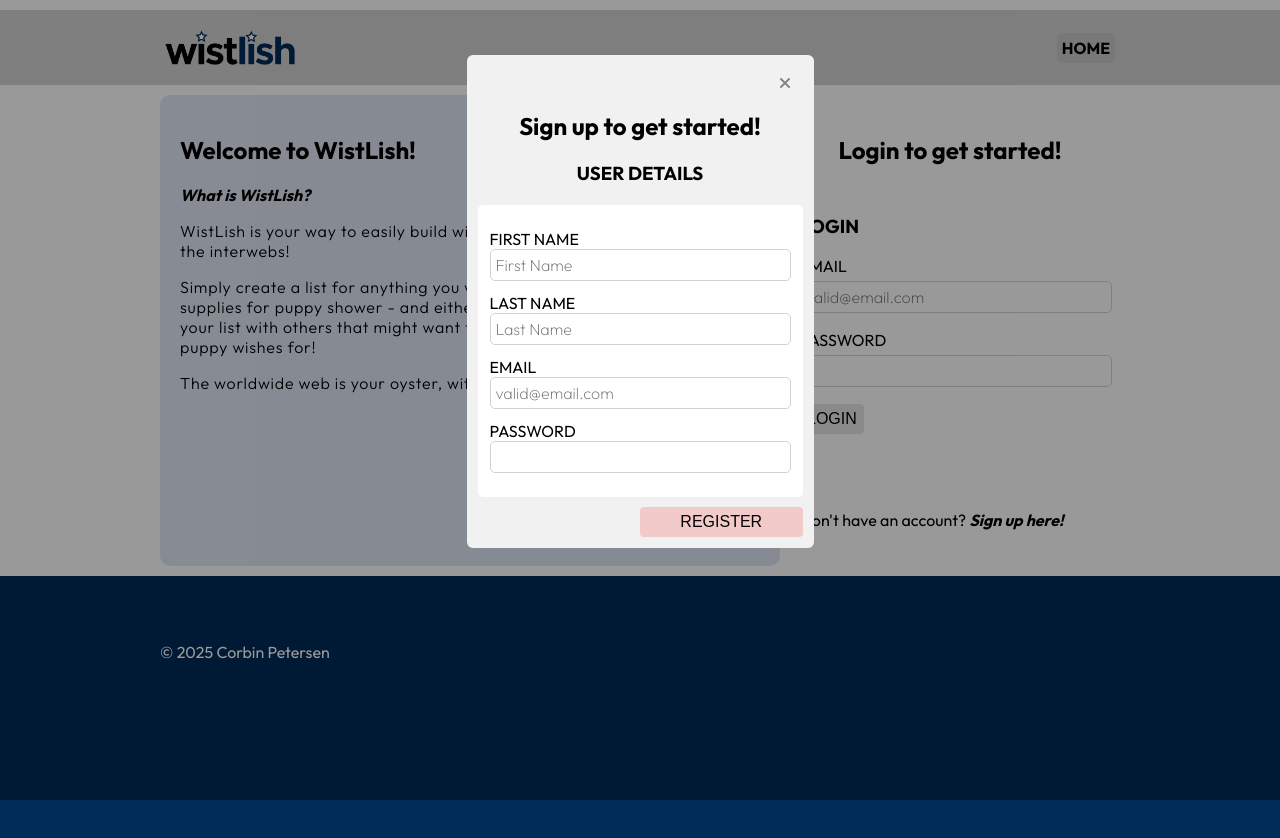
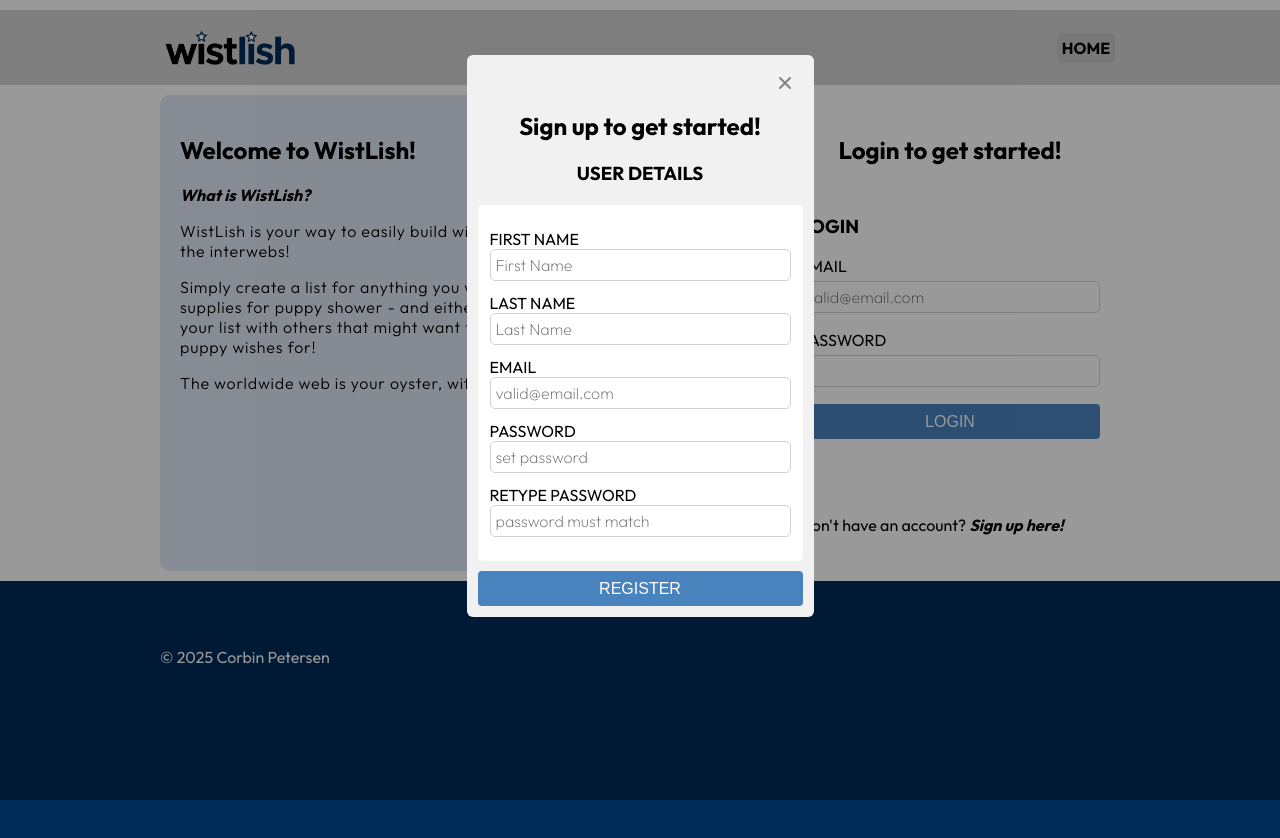
Before and after one commit to Corbin-Petersen/unit-two-final-project-Corbin-P, a React (Vite) app in the folder wishlist-frontend/: page / in a window 1280 px wide. Both pictures are taken after a click on the element "Sign up here!". Shown: the top 838 px of the page. Built offline with nearby package versions, Linux system fonts and the light colour scheme.

Commit message:
added validation to new user registration

```diff
--- a/wishlist-frontend/src/components/NewList.jsx
+++ b/wishlist-frontend/src/components/NewList.jsx
@@ -1,3 +1,4 @@
+import { FontAwesomeIcon } from "@fortawesome/react-fontawesome";
 import { useEffect, useState } from "react";
 import { useNavigate, useParams } from "react-router";
 import { toast } from "react-toastify";
@@ -67,13 +68,15 @@ export default function NewList( props ) {
 
     return (
         <div className="modal make-new col">
-            <button className="close square" onClick={() => cancelAdd(newListRef.current)}><i className="fa-solid fa-xmark"></i></button>
+            <button className="close square" onClick={() => cancelAdd(newListRef.current)}>
+                <FontAwesomeIcon icon="fa-solid fa-xmark" />
+            </button>
             <div id="new-list-header">
                 <h2>Create New List</h2>
             </div>
             <form name="new-list" id="new-list" className="col" method="post" onSubmit={submitNewList}>
                 <label>LIST NAME
-                    <input type="text" id="list-name" name="name" value={formData.name} onChange={handleChange} autoFocus required/>
+                    <input type="text" id="list-name" name="name" value={formData.name} onChange={handleChange} autoFocus required />
                 </label>
                 <label>DESCRIPTION
                     <textarea id="list-info" name="description" rows="5" value={formData.description} onChange={handleChange} required />
--- a/wishlist-frontend/src/components/NewUser.jsx
+++ b/wishlist-frontend/src/components/NewUser.jsx
@@ -1,8 +1,11 @@
-import { useState } from "react";
+import { FontAwesomeIcon } from "@fortawesome/react-fontawesome";
+import { useEffect, useState } from "react";
 import { toast } from "react-toastify";
 
 export default function NewUser( props ) {
     const { closeModal, modalDiv } = props;
+    const [ matches, setMatches ] = useState(false);
+    const [ retypedPass, setRetypedPass ] = useState("");
     const [ newUser, setNewUser ] = useState({
         firstName: "",
         lastName: "",
@@ -10,20 +13,47 @@ export default function NewUser( props ) {
         userPass: ""
     });
 
+    useEffect(() => {
+        if (retypedPass === newUser.userPass) {
+            setMatches(true);
+        };
+    }, [retypedPass]);
+
     // set input handlers
     const handleChange = (e) => {
         const { name, value } = e.target;
-        console.log(`Updating ${name}:`, value);
         setNewUser((d) => ({
             ...d,
             [name]: value,
         }));
     };
 
+    // Password match feedback
+    const confirmPass = (e) => {
+        const x = e.target.value;
+        const y = e.target.className;
+        setRetypedPass(() => x);
+    };
+
+    // cancel registration
+    const cancelReg = () => {
+        closeModal();
+        setNewUser({
+            firstName: "",
+            lastName: "",
+            email: "",
+            userPass: ""
+        })
+        setRetypedPass("");
+        setMatches(false);
+    }
+
     // register new user
     const registerUser = async (e) => {
         e.preventDefault();
-        console.log(newUser);
+        if (!matches) {
+            return toast.error("Password fields must match.", {theme: "colored"});
+        }
         try {
             // register API
             const response = await fetch(`http://localhost:8080/api/user/register`, {
@@ -51,25 +81,30 @@ export default function NewUser( props ) {
 
     return (
         <div id="new-user" className="modal col">
-            <button className="close square" onClick={closeModal}><i className="fa-solid fa-xmark"></i></button>
+            <button className="close square" onClick={cancelReg}>
+                <FontAwesomeIcon icon="fa-solid fa-xmark" />
+            </button>
             <h2 id="register-h1">Sign up to get started!</h2>
             <form name="registration-form" id="register" className="col" method="post" onSubmit={registerUser}>
                 <h3>USER DETAILS</h3>
                 <div id="register-fields">
                     <label>FIRST NAME
-                        <input type="text" id="new-fname" name="firstName" placeholder="First Name" onChange={handleChange} />
+                        <input type="text" id="new-fname" name="firstName" placeholder="First Name" value={newUser.firstName} onChange={handleChange} required />
                     </label>
                     <label>LAST NAME
-                        <input type="text" id="new-lname" name="lastName" placeholder="Last Name" onChange={handleChange} />
+                        <input type="text" id="new-lname" name="lastName" placeholder="Last Name" value={newUser.lastName} onChange={handleChange} required />
                     </label>
                     <label>EMAIL
-                        <input type="email" id="new-email" name="email" placeholder="valid@email.com" onChange={handleChange} />
+                        <input type="email" id="new-email" name="email" placeholder="valid@email.com" value={newUser.email} onChange={handleChange} required/>
                     </label>
                     <label>PASSWORD
-                        <input type="password" id="new-pass" name="userPass" autoComplete="set password" onChange={handleChange} />
+                        <input type="password" id="new-pass" name="userPass" placeholder="set password" value={newUser.userPass} onChange={handleChange} required />
+                    </label>
+                    <label>RETYPE PASSWORD
+                        <input type="password" id="login-pass2" name="loginPass2" className={matches ? "match" : "no-match"} placeholder="password must match" value={retypedPass} onChange={confirmPass} required />
                     </label>
                 </div>
-                <button className="submit-btn">REGISTER</button>
+                <button className="login-btn">REGISTER</button>
             </form>
         </div>
     );
--- a/wishlist-frontend/src/index.css
+++ b/wishlist-frontend/src/index.css
@@ -303,6 +303,16 @@ button:hover {
 .claimed-disabled > span {
     color: #4e4e4e;
 }
+.login-btn {
+    width: 100%;
+    height: 35px;
+    padding: 8px;
+    color: white;
+    background-color: #4983be;
+}
+.login-btn:hover {
+    background-color: #2370bd;
+}
 
 
 /* -----------------------------------
@@ -457,7 +467,6 @@ form {
     margin-bottom: 20px;
     font-size: medium;
 }
-
 input, textarea {
     padding: 5px;
     border-radius: 5px;
@@ -465,14 +474,19 @@ input, textarea {
     font-family: "Outfit", sans-serif;
     font-weight: 200;
     font-size: medium;
+    box-sizing: border-box;
 }
-
 label {
     display: flex;
     flex-direction: column;
     margin: 12px 0;
 }
-
+.no-match {
+    color: red;
+}
+.match {
+    color: green;
+}
 
 
 /* ------------------------------------
--- a/wishlist-frontend/src/pages/Home.jsx
+++ b/wishlist-frontend/src/pages/Home.jsx
@@ -83,15 +83,15 @@ export default function Home( props ) {
                 <div id="login-text">
                     <h2>Login to get started!</h2>
                 </div>
-                <form name="login-form" id="login" method="post" onSubmit={handleLogin}>
+                <form name="login-form" id="login" method="post" autoComplete="on" onSubmit={handleLogin}>
                     <h3>LOGIN</h3>
                     <label>EMAIL
                         <input type="email" id="login-user" name="loginUser" placeholder="valid@email.com" onChange={setUser} />
                     </label>
                     <label>PASSWORD
-                        <input type="password" id="login-pass" name="loginPass" autoComplete="current password" onChange={setPass} />
+                        <input type="password" id="login-pass" name="loginPass" onChange={setPass} />
                     </label>
-                    <button type="submit" disabled={isLoading}>
+                    <button className="login-btn" type="submit" disabled={isLoading}>
                         {isLoading ? "LOADING..." : "LOGIN"}
                     </button>
                 </form>
```
